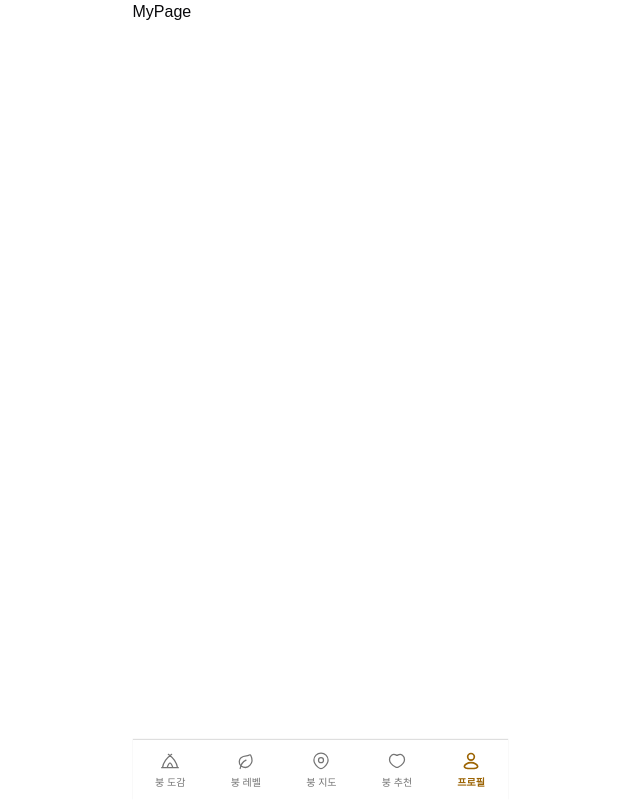
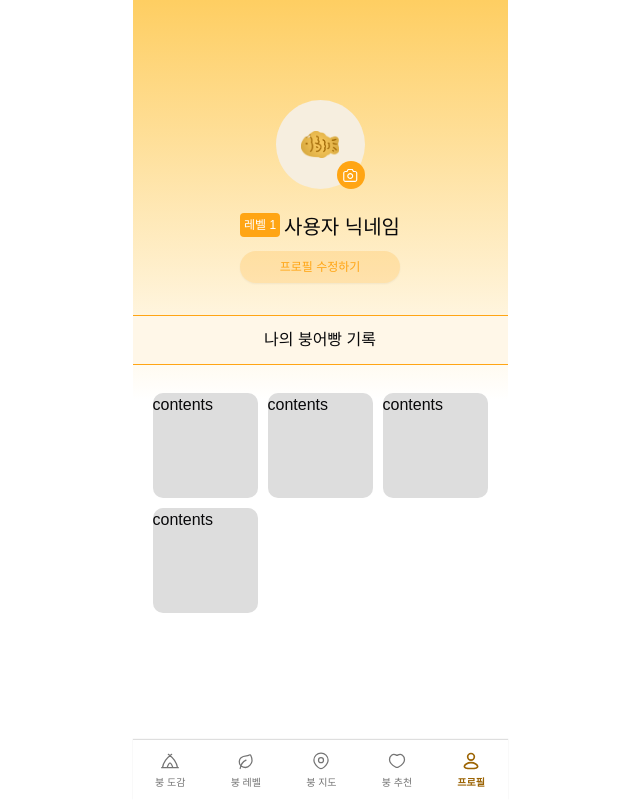
Before and after one commit to muffin9/bungmakase, a Next.js app: page /mypage in a window 1280 px wide. Shown: the whole page, without its empty margins (320-960 px from the left). Built offline with nearby package versions, Linux system fonts and the light colour scheme; a web font is replaced by a local one.

Commit message:
feat: 프로필 메인페이지 UI

```diff
--- a/src/app/mypage/page.tsx
+++ b/src/app/mypage/page.tsx
@@ -1,7 +1,55 @@
+'use client';
+
+import Logo from '@/components/common/Logo';
+import { Button } from '@/components/ui/button';
+import Image from 'next/image';
 import React from 'react';
 
 const MyPage = () => {
-  return <div>MyPage</div>;
+  return (
+    <div className="bg-yellow-gradient h-screen pt-[100px] flex flex-col items-center">
+      <div className="w-[89px] h-[89px] relative rounded-full bg-[#F6EEDF] flex justify-center items-center cursor-pointer mb-6">
+        <Logo size="xSmall" />
+        <div className="rounded-full w-7 h-7 flex items-center justify-center bg-primary absolute bottom-0 right-0">
+          <Image
+            src="/images/svg/photo.svg"
+            alt="사진"
+            width={17}
+            height={17}
+          />
+        </div>
+      </div>
+      <div className="flex flex-col gap-[10px] mb-8">
+        <div className="flex gap-1">
+          <div className="bg-primary rounded-sm p-1 h-fit text-xs text-white">
+            레벨 1
+          </div>
+          <p className="font-medium text-xl">사용자 닉네임</p>
+        </div>
+        <Button variant={'secondary'} size={'xs'}>
+          프로필 수정하기
+        </Button>
+      </div>
+      <div className="bg-[#fff7e8] py-3 w-full text-center border-y border-primary mb-7">
+        나의 붕어빵 기록
+      </div>
+
+      <div className="grid grid-cols-3 gap-[10px] w-full px-5">
+        <div className="aspect-square bg-[#ddd] rounded-[10px] cursor-pointer">
+          contents
+        </div>
+        <div className="aspect-square bg-[#ddd] rounded-[10px] cursor-pointer">
+          contents
+        </div>
+        <div className="aspect-square bg-[#ddd] rounded-[10px] cursor-pointer">
+          contents
+        </div>
+        <div className="aspect-square bg-[#ddd] rounded-[10px] cursor-pointer">
+          contents
+        </div>
+      </div>
+    </div>
+  );
 };
 
 export default MyPage;
```
Also changed, not shown: public/images/svg/photo.svg (added).
